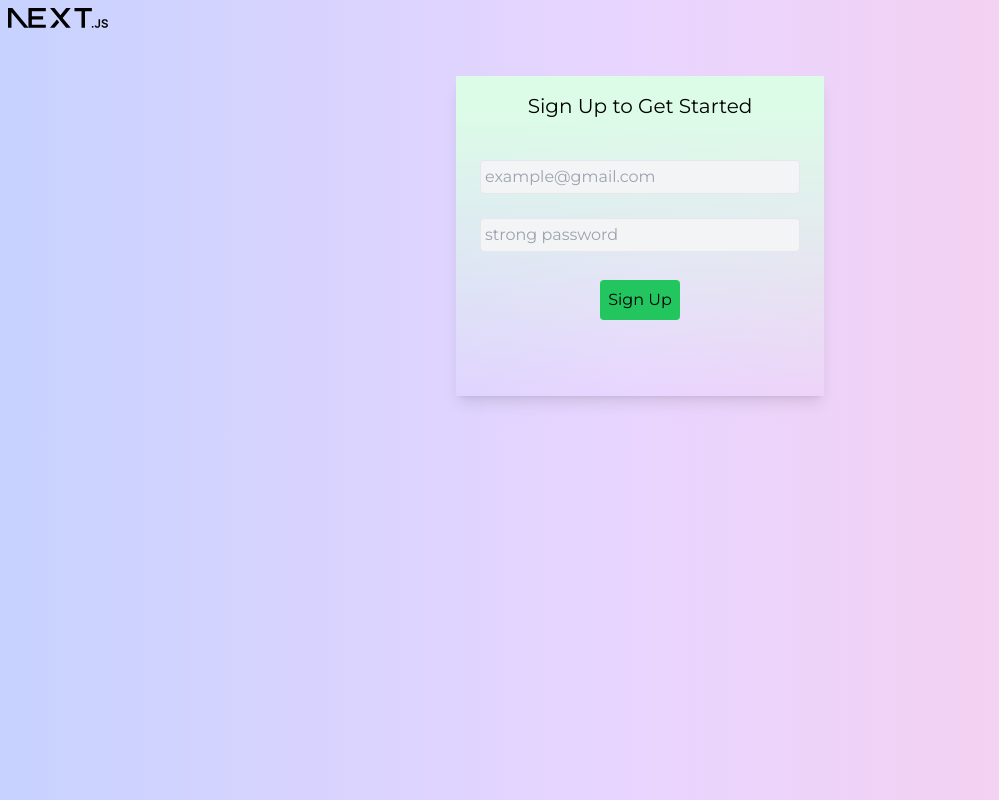
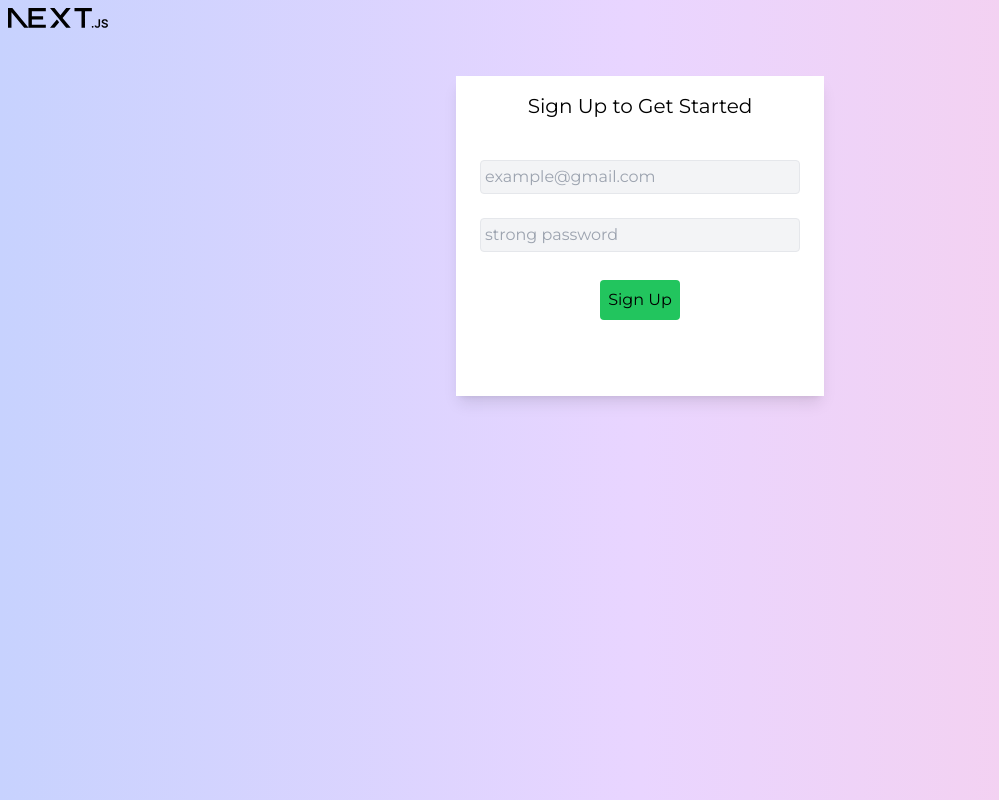
Before and after one commit to StevenMODIMO/next-crud, a Next.js app: page /auth/signup in a window 1280 px wide. Shown: the whole page, without its empty margins (0-999 px from the left). Built offline with nearby package versions, Linux system fonts and the light colour scheme; no server answers.

Commit message:
Next Crud

```diff
--- a/src/app/components/Navbar.js
+++ b/src/app/components/Navbar.js
@@ -75,7 +75,7 @@ export default function Navbar() {
 
 const NavLinks = ({ isAuth, data, show, setShow }) => {
   return (
-    <motion.div animate={{ x: show ? 0 : -800 }} className="absolute bg-black/60 p-2 h-[500px] w-full sm:hidden">
+    <motion.div animate={{ x: show ? 0 : -800 }} className="absolute bg-black/60 p-2 h-screen w-full sm:hidden">
       {isAuth ? (
         <>
           <div>{data.user.id}</div>
@@ -115,7 +115,7 @@ const NavLinks = ({ isAuth, data, show, setShow }) => {
           </Link>
         </>
       )}
-      <div>&copy; copyright next-crud 2023</div>
+      <div className="text-white">&copy; copyright next-crud 2023</div>
     </motion.div>
   );
 };
--- a/src/app/components/SignupForm.js
+++ b/src/app/components/SignupForm.js
@@ -33,7 +33,7 @@ export default function SignupForm() {
   };
 
   return (
-    <main className="shadow-lg p-4 h-[80%] bg-gradient-to-b from-green-100 from-10%">
+    <main className="shadow-lg p-4 h-[80%] bg-white">
       <header className="text-center text-xl">
         <h1>Sign Up to Get Started</h1>
       </header>
```
